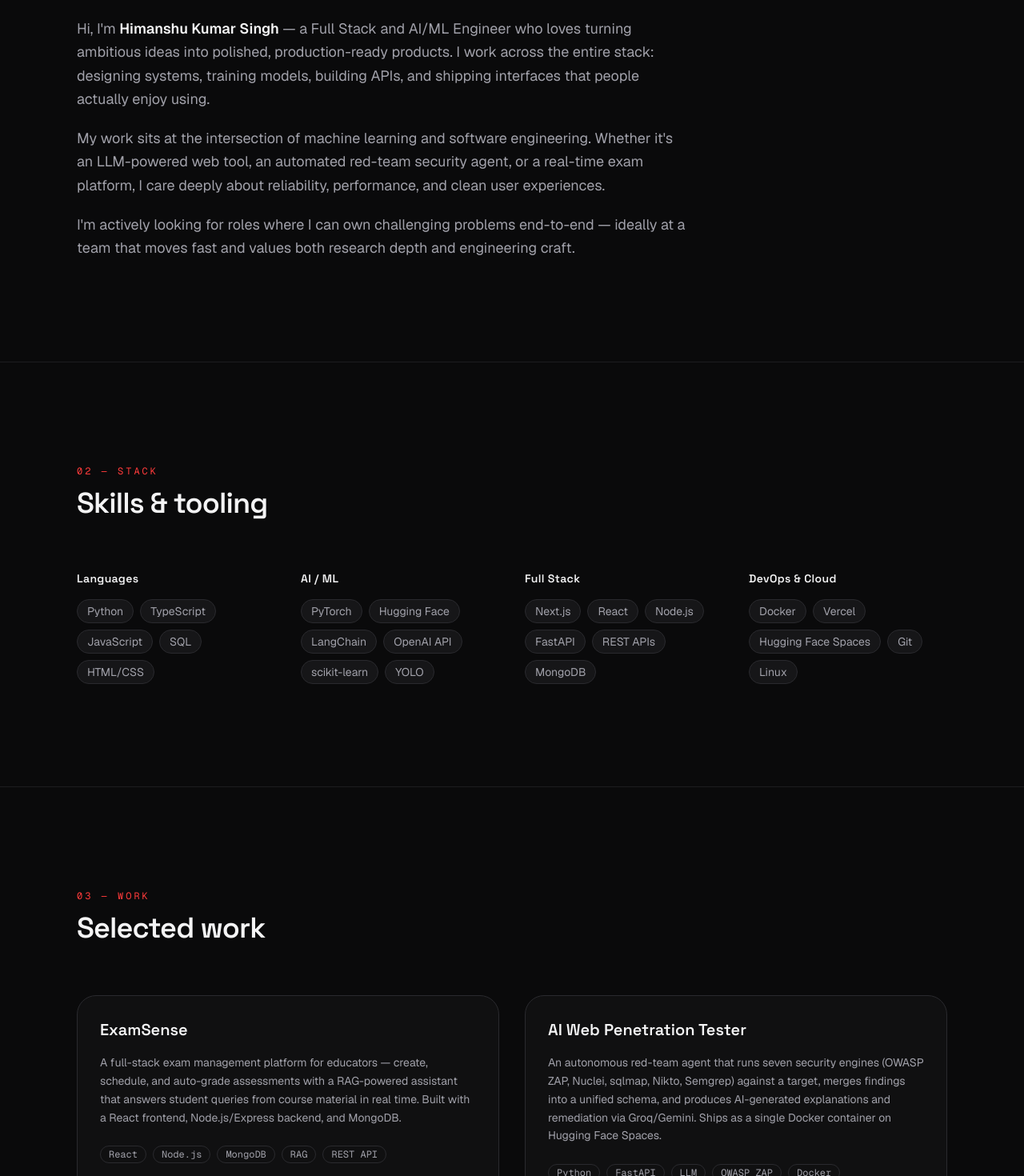
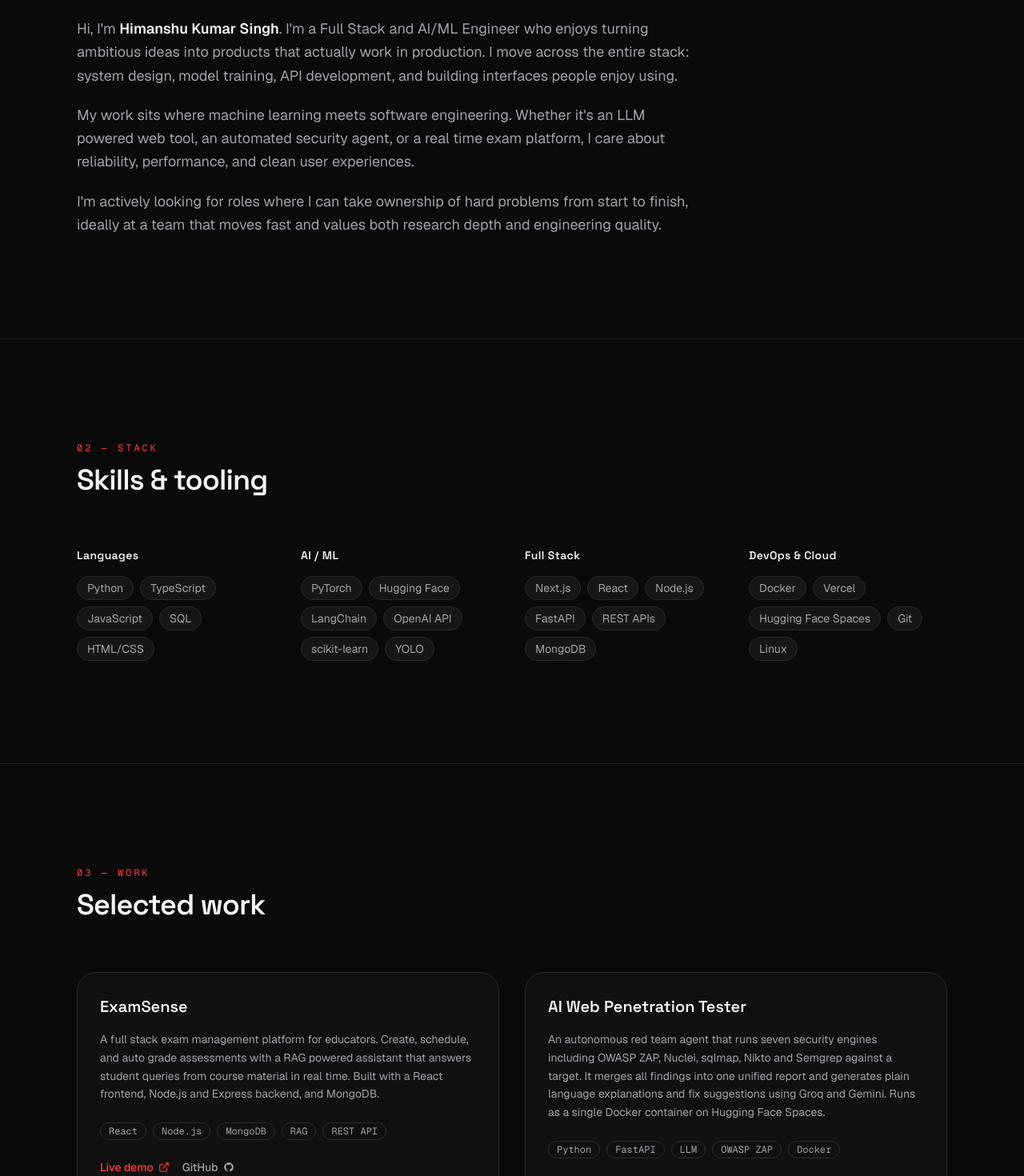
Before and after one commit to himavi/portfolio, a Next.js app: page / in a window 1280 px wide. Shown: the part 1040-2510 px from the top of the page at 80% size. Built offline with nearby package versions, Linux system fonts and the light colour scheme.

Commit message:
content: remove all hyphens and dashes, rewrite copy to sound human

```diff
--- a/src/components/sections/about.tsx
+++ b/src/components/sections/about.tsx
@@ -3,28 +3,27 @@ import { Section } from "@/components/section";
 
 export function About() {
   return (
-    <Section id="about" eyebrow="01 — About" title="About me">
+    <Section id="about" eyebrow="About" title="About me">
       <Reveal>
         <div className="max-w-3xl space-y-5 text-lg leading-relaxed text-muted">
           <p>
             Hi, I&apos;m{" "}
-            <span className="font-semibold text-fg">Himanshu Kumar Singh</span>{" "}
-            — a Full Stack and AI/ML Engineer who loves turning ambitious ideas
-            into polished, production-ready products. I work across the entire
-            stack: designing systems, training models, building APIs, and
-            shipping interfaces that people actually enjoy using.
+            <span className="font-semibold text-fg">Himanshu Kumar Singh</span>.
+            I&apos;m a Full Stack and AI/ML Engineer who enjoys turning
+            ambitious ideas into products that actually work in production. I
+            move across the entire stack: system design, model training, API
+            development, and building interfaces people enjoy using.
           </p>
           <p>
-            My work sits at the intersection of machine learning and software
-            engineering. Whether it&apos;s an LLM-powered web tool, an
-            automated red-team security agent, or a real-time exam platform, I
-            care deeply about reliability, performance, and clean user
-            experiences.
+            My work sits where machine learning meets software engineering.
+            Whether it&apos;s an LLM powered web tool, an automated security
+            agent, or a real time exam platform, I care about reliability,
+            performance, and clean user experiences.
           </p>
           <p>
-            I&apos;m actively looking for roles where I can own challenging
-            problems end-to-end — ideally at a team that moves fast and values
-            both research depth and engineering craft.
+            I&apos;m actively looking for roles where I can take ownership of
+            hard problems from start to finish, ideally at a team that moves
+            fast and values both research depth and engineering quality.
           </p>
         </div>
       </Reveal>
--- a/src/components/sections/contact.tsx
+++ b/src/components/sections/contact.tsx
@@ -8,9 +8,9 @@ export function Contact() {
       <Reveal>
         <div className="max-w-xl">
           <p className="text-lg leading-relaxed text-muted">
-            I&apos;m actively looking for full-stack and AI/ML engineering
+            I&apos;m actively looking for full stack and AI/ML engineering
             roles. If you&apos;re building something ambitious and want someone
-            who can own it end-to-end, let&apos;s talk.
+            who can own it from start to finish, feel free to reach out.
           </p>
           <div className="mt-8 flex flex-wrap gap-3">
             <a
--- a/src/components/sections/experience.tsx
+++ b/src/components/sections/experience.tsx
@@ -3,14 +3,14 @@ import { Section } from "@/components/section";
 
 const roles = [
   {
-    role: "Software Engineering Intern – RPC Load Balancer",
+    role: "Software Engineering Intern",
     org: "Jio Platforms Limited",
     period: "Dec 2025 – Feb 2026",
     points: [
-      "Built a production-grade Ethereum JSON-RPC load balancer with intelligent routing, circuit breaking, and failover mechanisms.",
-      "Implemented Redis-based caching and request deduplication to reduce latency and optimize throughput.",
-      "Designed health-check systems with automatic provider monitoring and failure recovery.",
-      "Integrated observability using Prometheus and Grafana for real-time metrics and alerting.",
+      "Built a production grade Ethereum JSON RPC load balancer with intelligent routing, circuit breaking, and failover mechanisms.",
+      "Implemented Redis based caching and request deduplication to reduce latency and improve throughput.",
+      "Designed health check systems with automatic provider monitoring and failure recovery.",
+      "Integrated observability using Prometheus and Grafana for real time metrics and alerting.",
     ],
   },
   {
@@ -18,8 +18,8 @@ const roles = [
     org: "IIT Jammu",
     period: "May 2025 – Jul 2025",
     points: [
-      "Built a MERN stack Lost & Found platform adopted by 500+ students, enabling real-time item reporting, search, and claim tracking.",
-      "Improved frontend responsiveness by 40% using React.js and Tailwind CSS; developed 12+ RESTful APIs secured with JWT authentication.",
+      "Built a MERN stack Lost and Found platform adopted by 500+ students, enabling real time item reporting, search, and claim tracking.",
+      "Improved frontend responsiveness by 40% using React.js and Tailwind CSS and developed 12+ RESTful APIs secured with JWT authentication.",
       "Modeled 5+ MongoDB collections, integrated image uploads via Cloudinary, and automated email notifications achieving a 95% delivery rate.",
       "Collaborated with IIT Jammu mentors and managed version control and production deployment using Git.",
     ],
--- a/src/components/sections/projects.tsx
+++ b/src/components/sections/projects.tsx
@@ -12,7 +12,7 @@ const projects: {
   {
     title: "ExamSense",
     summary:
-      "A full-stack exam management platform for educators — create, schedule, and auto-grade assessments with a RAG-powered assistant that answers student queries from course material in real time. Built with a React frontend, Node.js/Express backend, and MongoDB.",
+      "A full stack exam management platform for educators. Create, schedule, and auto grade assessments with a RAG powered assistant that answers student queries from course material in real time. Built with a React frontend, Node.js and Express backend, and MongoDB.",
     tags: ["React", "Node.js", "MongoDB", "RAG", "REST API"],
     liveUrl: "https://examsense-six.vercel.app",
     githubUrl: "https://github.com/himavi/examsense",
@@ -20,7 +20,7 @@ const projects: {
   {
     title: "AI Web Penetration Tester",
     summary:
-      "An autonomous red-team agent that runs seven security engines (OWASP ZAP, Nuclei, sqlmap, Nikto, Semgrep) against a target, merges findings into a unified schema, and produces AI-generated explanations and remediation via Groq/Gemini. Ships as a single Docker container on Hugging Face Spaces.",
+      "An autonomous red team agent that runs seven security engines including OWASP ZAP, Nuclei, sqlmap, Nikto and Semgrep against a target. It merges all findings into one unified report and generates plain language explanations and fix suggestions using Groq and Gemini. Runs as a single Docker container on Hugging Face Spaces.",
     tags: ["Python", "FastAPI", "LLM", "OWASP ZAP", "Docker"],
     liveUrl: "https://hkfdihjebfvhdfbvgre-ai-pentester.hf.space/",
     githubUrl: "https://github.com/himavi/webpenetration",
--- a/src/lib/site.ts
+++ b/src/lib/site.ts
@@ -3,7 +3,7 @@ export const siteConfig = {
   shortName: "HKS",
   role: "Full Stack & AI/ML Engineer",
   valueProp:
-    "I build end-to-end intelligent systems — production ML pipelines, full-stack web applications, and everything in between.",
+    "I build end to end intelligent systems, from production ML pipelines and full stack web apps to everything in between.",
   url: "https://example.com",
   email: "himakumarsingh@gmail.com",
   socials: {
```
